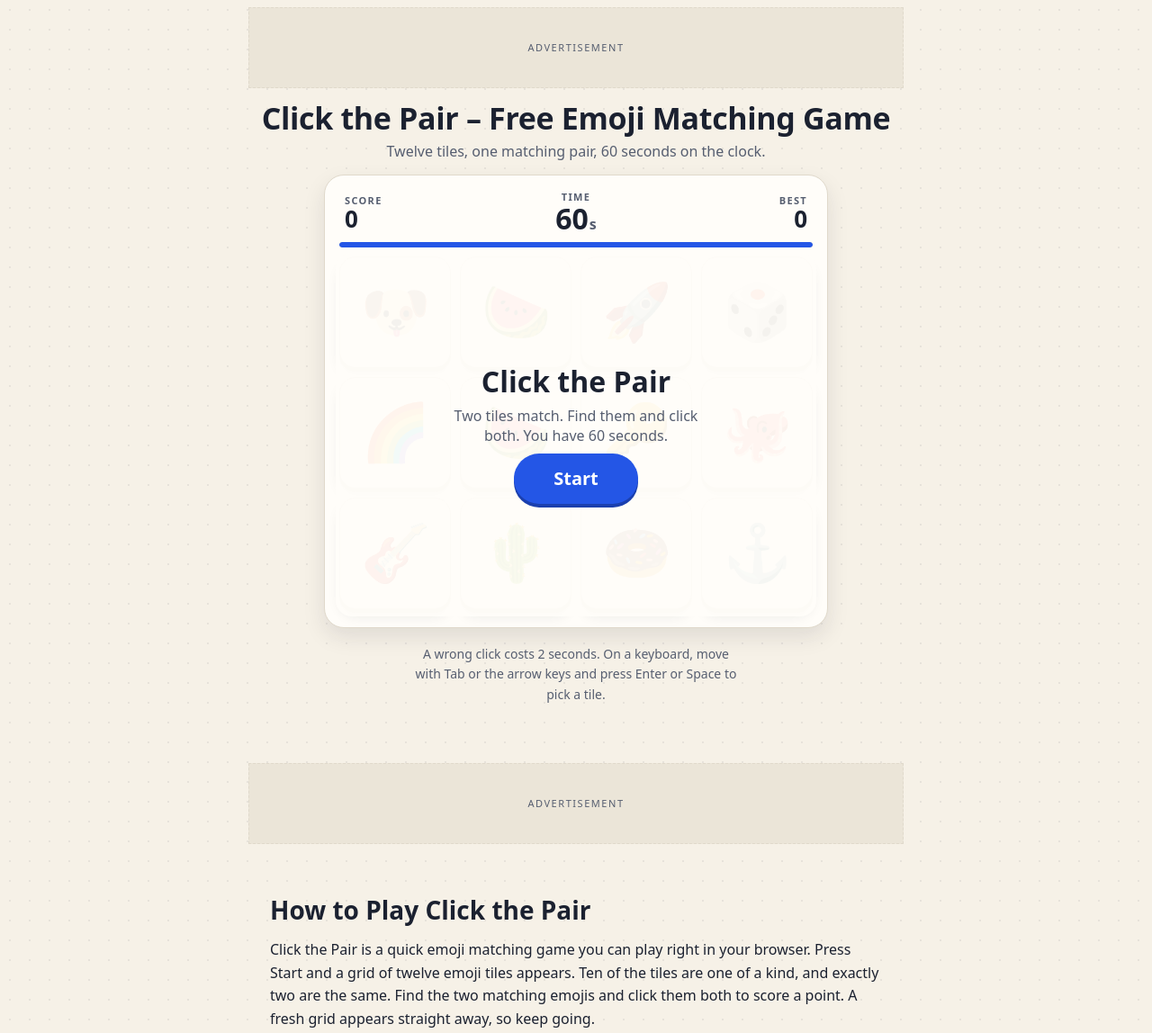
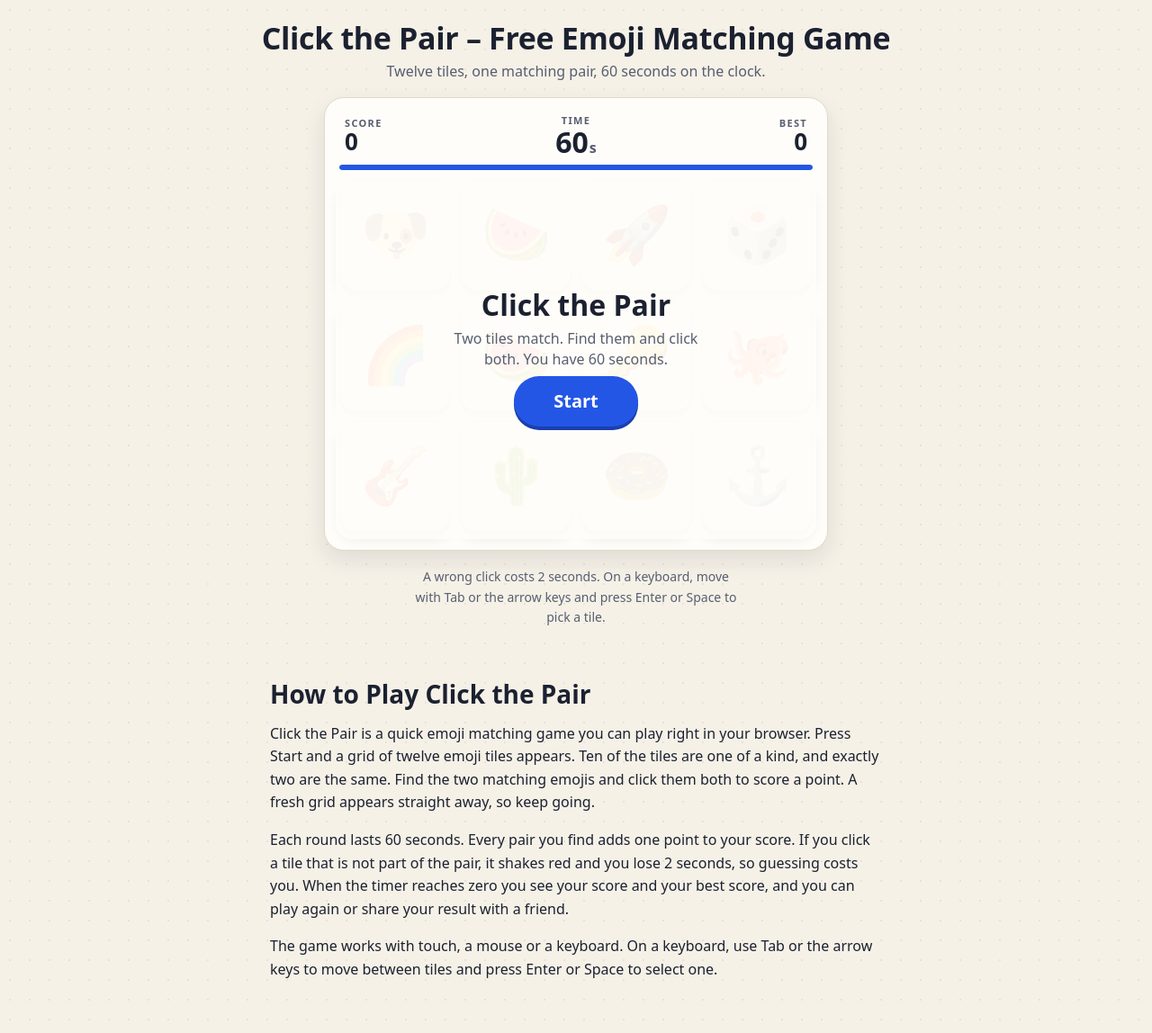
Before and after one commit to grocerysushi/clickthepair, a plain HTML site: page index.html in a window 1280 px wide. Shown: the top 1148 px of the page at 90% size. Drawn offline with Linux system fonts and the light colour scheme.

Commit message:
Remove the dedicated ad slots
Drop the four placeholder ad boxes (top banner, sidebar, bottom banner,
in-content) with their styles, and the spacing that existed only to keep
them clear of the tiles. The AdSense loader and ads.txt stay.

Co-Authored-By: Claude Fable 5.2 <noreply@anthropic.com>

```diff
--- a/index.html
+++ b/index.html
@@ -63,11 +63,8 @@
   --bad: #c81e1e;
   --bad-soft: #fde0e0;
   --overlay: rgba(255, 253, 249, .95);
-  --ad-bg: #ebe5d8;
   --soft-shadow: 0 10px 24px rgba(27, 33, 48, .10);
 
-  --ad-gap: 150px;          /* minimum distance between any ad and the tiles */
-  --ad-side-h: 250px;       /* change to 600px for a 300x600 sidebar unit */
   --board-max: 560px;
 
   --font-body: system-ui, -apple-system, "Segoe UI", Roboto, "Helvetica Neue", Arial, sans-serif;
@@ -94,7 +91,6 @@
     --bad: #ff8080;
     --bad-soft: #4a1f24;
     --overlay: rgba(26, 31, 43, .95);
-    --ad-bg: #1c212d;
     --soft-shadow: 0 10px 24px rgba(0, 0, 0, .35);
   }
 }
@@ -124,38 +120,10 @@ a:focus-visible, button:focus-visible {
   overflow: hidden; clip: rect(0 0 0 0); white-space: nowrap; border: 0;
 }
 
-/* ---------- Ad slots: fixed sizes so nothing shifts when ads load ---------- */
-.ad { display: flex; justify-content: center; }
-.ad__box {
-  position: relative;
-  flex: none;
-  display: flex; align-items: center; justify-content: center;
-  overflow: hidden;
-  background: var(--ad-bg);
-  border: 1px dashed var(--line);
-  color: var(--muted);
-  font-size: .6875rem; letter-spacing: .14em; text-transform: uppercase;
-}
-/* An AdSense <ins> pasted into a slot fills the reserved box exactly */
-.ad__box > ins.adsbygoogle { display: block; width: 100%; height: 100%; }
-
-.ad--top { padding-top: 8px; }
-#ad-top-banner     { width: 320px; height: 50px; }
-#ad-bottom-banner  { width: 320px; height: 100px; }
-#ad-sidebar        { width: 300px; height: var(--ad-side-h); }
-#ad-in-content     { width: 300px; height: 250px; }
-.ad--side { display: none; }
-.ad--content { margin: 40px 0; }
-
-@media (min-width: 768px) {
-  #ad-top-banner, #ad-bottom-banner { width: 728px; height: 90px; }
-}
-
 /* ---------- Header ---------- */
 .site-header {
-  min-height: 96px;               /* part of the 150px buffer between the top ad and the tiles */
   display: flex; flex-direction: column; align-items: center; justify-content: center;
-  padding: 10px 16px;
+  padding: 22px 16px 16px;
   text-align: center;
 }
 h1 {
@@ -180,24 +148,10 @@ h1 {
   padding: 0 8px;
 }
 @media (min-width: 400px)  { .stage { padding: 0 12px; } }
-/* Wide screens: the game stays centered on the page and the sidebar ad sits in the
-   right-hand margin, 150px clear of the card. Below 1420px there is no room for
-   both, so the sidebar is hidden and the game keeps the center. */
-@media (min-width: 1420px) {
-  :root { --board-max: min(560px, calc(100vw - 980px)); }
-  .stage {
-    grid-template-columns: minmax(0, 1fr) var(--board-w) minmax(0, 1fr);
-    max-width: none;
-    padding: 0 24px;
-  }
-  .game { grid-column: 2; }
-  .ad--side { display: flex; grid-column: 3; justify-self: start; margin-left: var(--ad-gap); }
-}
-
 /* Board width: shrinks on short screens so the whole board stays in view; never below 64px tiles */
-.stage { --board-w: max(296px, min(var(--board-max), calc((100vh - 300px) * 4 / 3))); }
+.stage { --board-w: max(296px, min(var(--board-max), calc((100vh - 230px) * 4 / 3))); }
 @supports (height: 100svh) {
-  .stage { --board-w: max(296px, min(var(--board-max), calc((100svh - 300px) * 4 / 3))); }
+  .stage { --board-w: max(296px, min(var(--board-max), calc((100svh - 230px) * 4 / 3))); }
 }
 
 .game {
@@ -390,15 +344,14 @@ h1 {
 }
 .btn--ghost:active { box-shadow: inset 0 0 0 2px var(--accent), 0 1px 0 var(--accent-edge); }
 
-/* Buffer that keeps the bottom banner at least 150px below the tiles */
-.ad-buffer {
-  min-height: var(--ad-gap);
-  display: flex; align-items: flex-start; justify-content: center;
+/* Hint line under the game */
+.hint {
+  display: flex; justify-content: center;
   padding: 18px 16px 0;
   text-align: center;
   color: var(--muted); font-size: .875rem;
 }
-.ad-buffer p { margin: 0; max-width: 46ch; }
+.hint p { margin: 0; max-width: 46ch; }
 
 /* ---------- Content ---------- */
 .content {
@@ -520,11 +473,6 @@ h1 {
 
 <body>
 
-<!-- AD SLOT: top-banner (728x90 desktop, 320x50 mobile) -->
-<aside class="ad ad--top" aria-label="Advertisement">
-  <div id="ad-top-banner" class="ad__box"><span class="ad__placeholder">Advertisement</span></div>
-</aside>
-
 <header class="site-header">
   <h1>Click the Pair – Free Emoji Matching Game</h1>
   <p class="tagline">Twelve tiles, one matching pair, 60 seconds on the clock.</p>
@@ -593,22 +541,12 @@ h1 {
         <noscript><p style="text-align:center;margin:12px 0 4px">Click the Pair needs JavaScript turned on to play.</p></noscript>
       </div>
 
-      <!-- AD SLOT: sidebar (300x250, wide screens only; hidden below 1420px so the game stays centered) -->
-      <aside class="ad ad--side" aria-label="Advertisement">
-        <div id="ad-sidebar" class="ad__box"><span class="ad__placeholder">Advertisement</span></div>
-      </aside>
-
     </div>
 
-    <div class="ad-buffer">
+    <div class="hint">
       <p>A wrong click costs 2 seconds. On a keyboard, move with Tab or the arrow keys and press Enter or Space to pick a tile.</p>
     </div>
   </section>
-
-  <!-- AD SLOT: bottom-banner (728x90 desktop, 320x100 mobile) -->
-  <aside class="ad ad--bottom" aria-label="Advertisement">
-    <div id="ad-bottom-banner" class="ad__box"><span class="ad__placeholder">Advertisement</span></div>
-  </aside>
 
   <article class="content">
 
@@ -618,11 +556,6 @@ h1 {
       <p>Each round lasts 60 seconds. Every pair you find adds one point to your score. If you click a tile that is not part of the pair, it shakes red and you lose 2 seconds, so guessing costs you. When the timer reaches zero you see your score and your best score, and you can play again or share your result with a friend.</p>
       <p>The game works with touch, a mouse or a keyboard. On a keyboard, use Tab or the arrow keys to move between tiles and press Enter or Space to select one.</p>
     </section>
-
-    <!-- AD SLOT: in-content (300x250) -->
-    <aside class="ad ad--content" aria-label="Advertisement">
-      <div id="ad-in-content" class="ad__box"><span class="ad__placeholder">Advertisement</span></div>
-    </aside>
 
     <section id="tips">
       <h2>Tips to Find Pairs Faster</h2>
```
